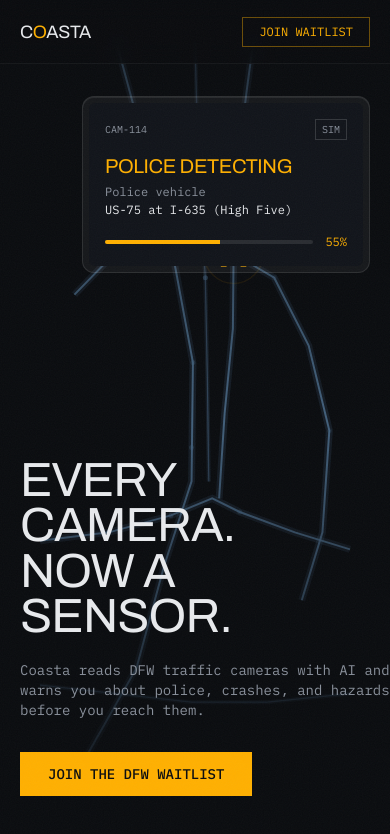
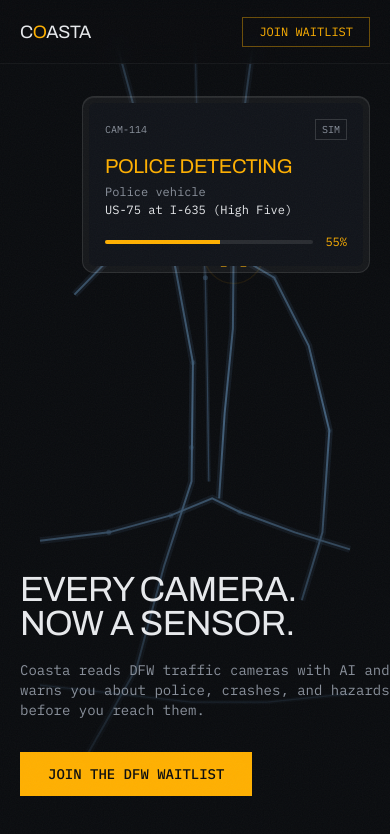
Before and after one commit to Joshua-Anojulu/coasta-site, a Next.js app: page / in a window 390 px wide. Shown: the top 834 px of the page. Built offline with nearby package versions, Linux system fonts and the light colour scheme.

Commit message:
fix: keep hero headline to two lines at all widths

```diff
--- a/components/Hero.tsx
+++ b/components/Hero.tsx
@@ -43,8 +43,8 @@
       <div className="absolute right-5 top-24 md:right-10">
         <AlertCard state={state} />
       </div>
-      <div className="absolute bottom-12 left-5 max-w-3xl md:left-10">
-        <h1 className="font-display text-5xl uppercase leading-[0.95] md:text-8xl">
+      <div className="absolute bottom-12 left-5 max-w-5xl md:left-10">
+        <h1 className="font-display text-[min(9vw,6rem)] uppercase leading-[0.95] whitespace-nowrap">
           Every camera.<br />Now a sensor.
         </h1>
         <p className="mt-5 max-w-md text-sm text-fog-dim">
```
